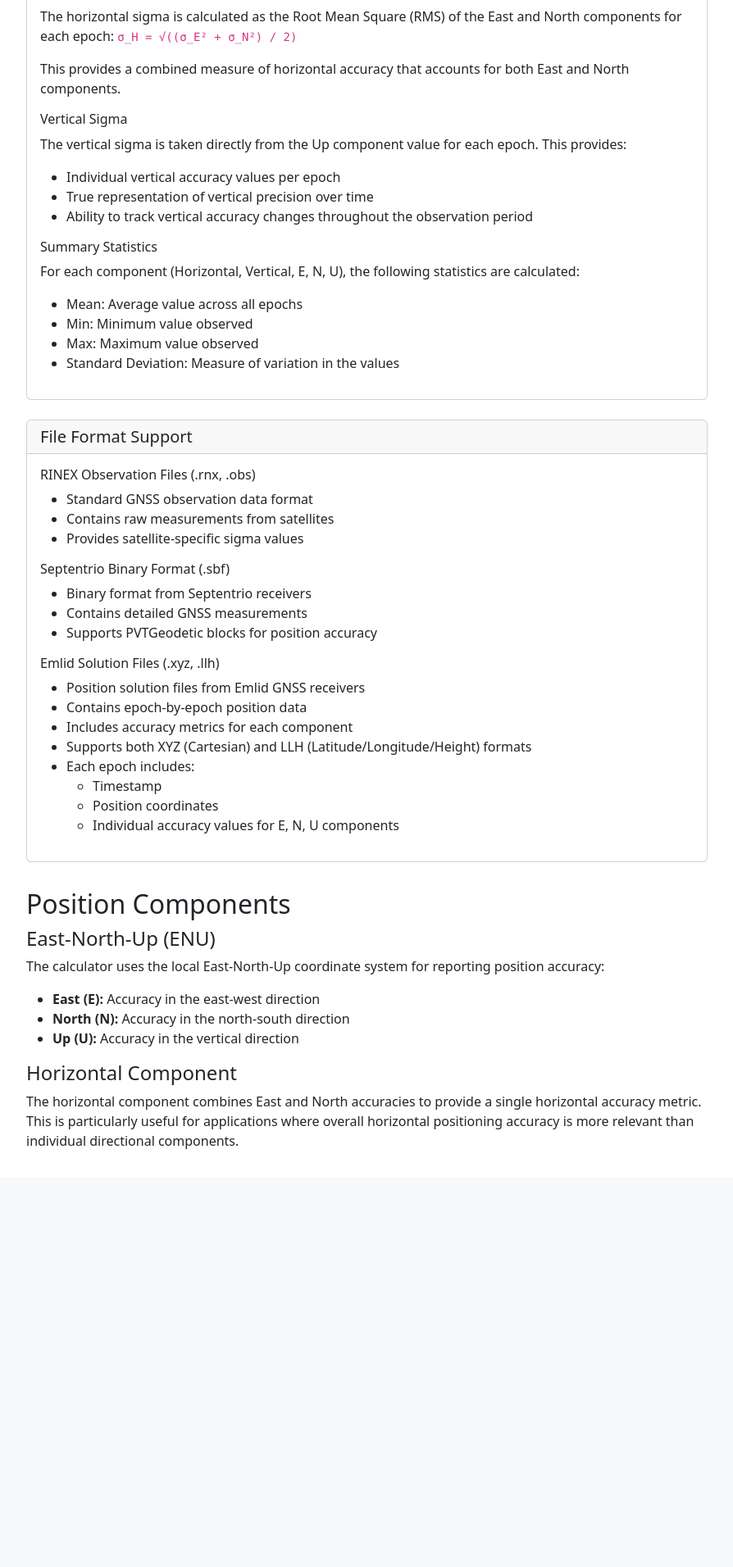
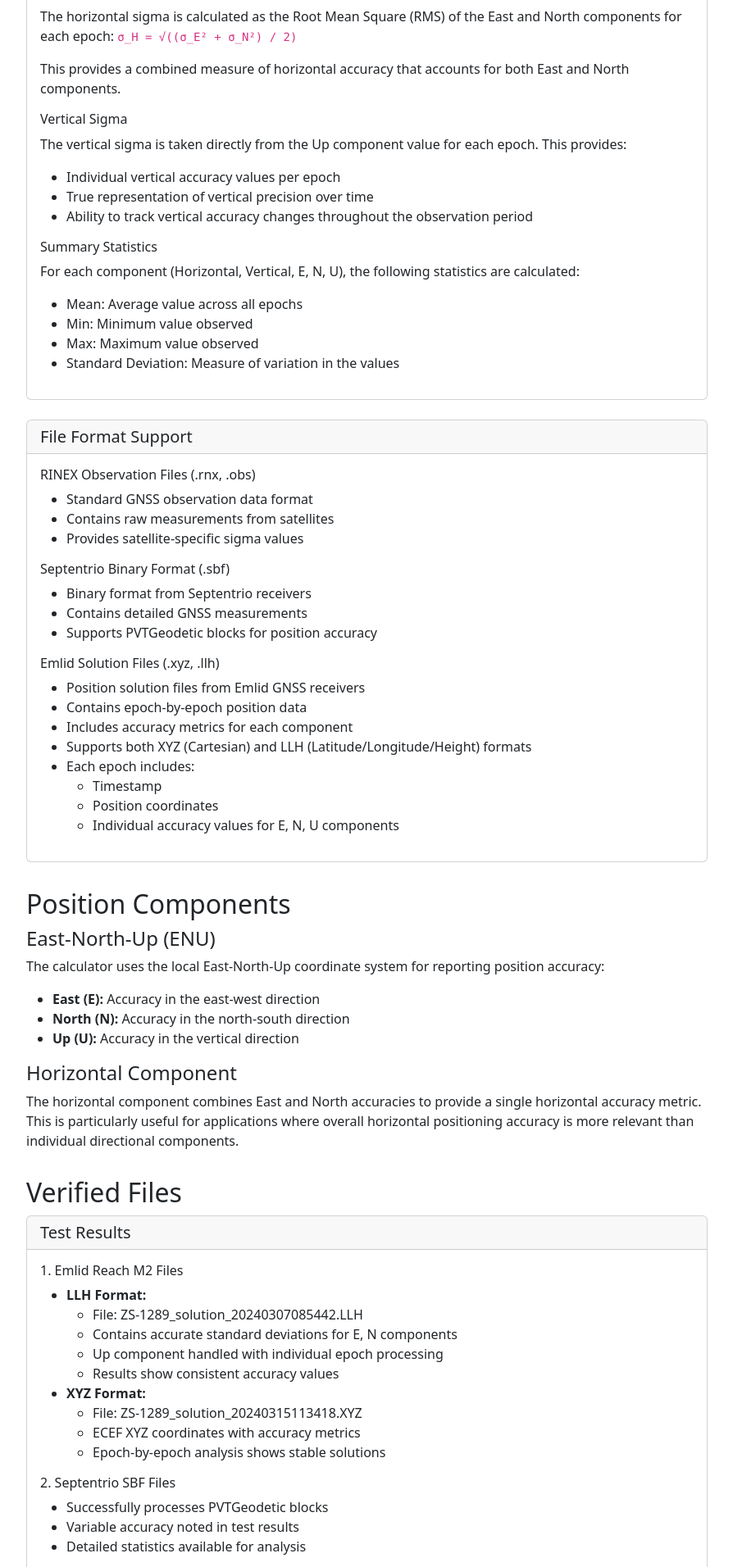
Before and after one commit to nohrtech/sigma-calculator, a Flask app: page /documentation in a window 1280 px wide. Shown: the part 888-2800 px from the top of the page at 82% size, without its empty margins (335-1229 px from the left). Before the commit the page ends 2290 px from the top, so only its background shows below. Run offline with Flask 3, Linux system fonts and the light colour scheme.

Commit message:
On branch development  Changes to be committed: 	modified:   README.md 	modified:   templates/documentation.html

```diff
--- a/templates/documentation.html
+++ b/templates/documentation.html
@@ -61,6 +61,7 @@
                     <a href="#file-formats" class="list-group-item list-group-item-action">Supported File Formats</a>
                     <a href="#calculations" class="list-group-item list-group-item-action">Sigma Calculations</a>
                     <a href="#components" class="list-group-item list-group-item-action">Position Components</a>
+                    <a href="#test-results" class="list-group-item list-group-item-action">Verified Files</a>
                 </div>
             </div>
             <div class="col-md-9">
@@ -182,6 +183,51 @@
                     <h4>Horizontal Component</h4>
                     <p>The horizontal component combines East and North accuracies to provide a single horizontal accuracy metric. This is particularly useful for applications where overall horizontal positioning accuracy is more relevant than individual directional components.</p>
                 </div>
+
+                <div id="test-results" class="doc-section">
+                    <h2>Verified Files</h2>
+
+                    <div class="card mb-4">
+                        <div class="card-header">
+                            <h5 class="mb-0">Test Results</h5>
+                        </div>
+                        <div class="card-body">
+                            <h6>1. Emlid Reach M2 Files</h6>
+                            <ul>
+                                <li><strong>LLH Format:</strong>
+                                    <ul>
+                                        <li>File: ZS-1289_solution_20240307085442.LLH</li>
+                                        <li>Contains accurate standard deviations for E, N components</li>
+                                        <li>Up component handled with individual epoch processing</li>
+                                        <li>Results show consistent accuracy values</li>
+                                    </ul>
+                                </li>
+                                <li><strong>XYZ Format:</strong>
+                                    <ul>
+                                        <li>File: ZS-1289_solution_20240315113418.XYZ</li>
+                                        <li>ECEF XYZ coordinates with accuracy metrics</li>
+                                        <li>Epoch-by-epoch analysis shows stable solutions</li>
+                                    </ul>
+                                </li>
+                            </ul>
+
+                            <h6>2. Septentrio SBF Files</h6>
+                            <ul>
+                                <li>Successfully processes PVTGeodetic blocks</li>
+                                <li>Variable accuracy noted in test results</li>
+                                <li>Detailed statistics available for analysis</li>
+                            </ul>
+
+                            <h6>3. RINEX Files</h6>
+                            <ul>
+                                <li>Tested with files converted from Trimble T04 format</li>
+                                <li>High-quality fixed solutions observed</li>
+                                <li>Excellent precision in both horizontal and vertical components</li>
+                            </ul>
+                        </div>
+                    </div>
+                </div>
+
             </div>
         </div>
     </div>
```
Also changed, not shown: README.md.
